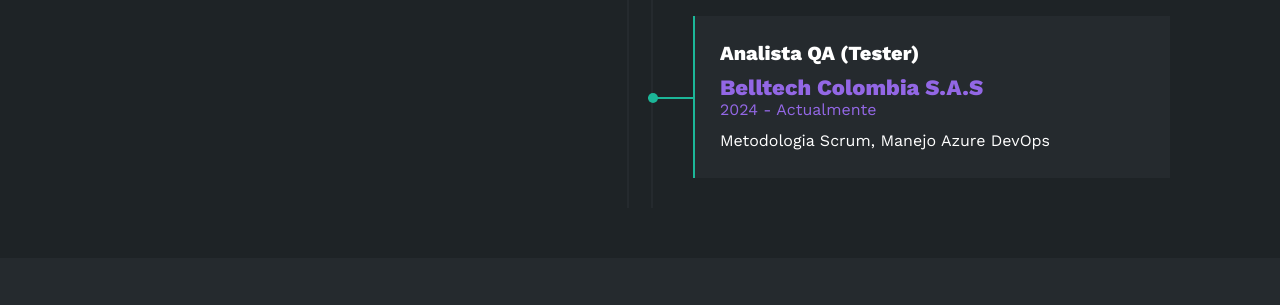
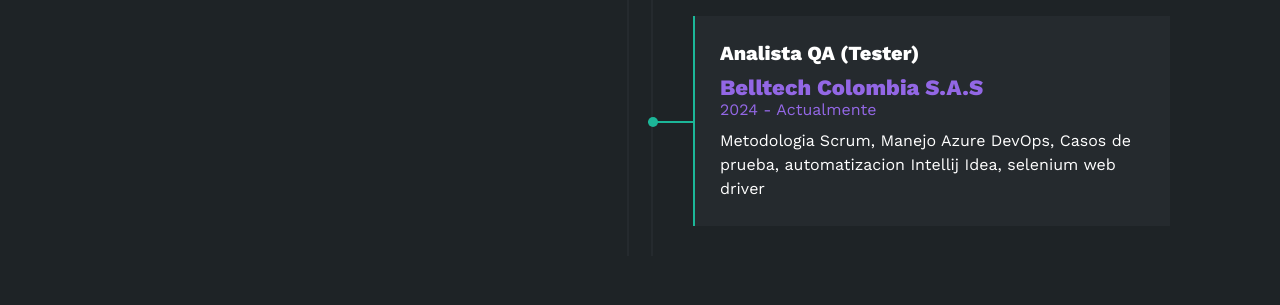
Before and after one commit to Leiton1214/MiPortafolio, a plain HTML site: page index.html in a window 1280 px wide. Shown: the part 3240-3545 px from the top of the page. Drawn offline with nearby package versions, Linux system fonts and the light colour scheme.

Commit message:
Añadir funcionalidades

```diff
--- a/index.html
+++ b/index.html
@@ -300,7 +300,7 @@
                         <h4>Analista QA (Tester)</h4>
                         <span class="casa">Belltech Colombia S.A.S</span>
                         <span class="fecha">2024 - Actualmente</span>
-                        <p>Metodologia Scrum, Manejo Azure DevOps</p>
+                        <p>Metodologia Scrum, Manejo Azure DevOps, Casos de prueba, automatizacion Intellij Idea, selenium web driver</p>
                         <div class="conectord">
                             <div class="circulod"></div>
                         </div>
```
